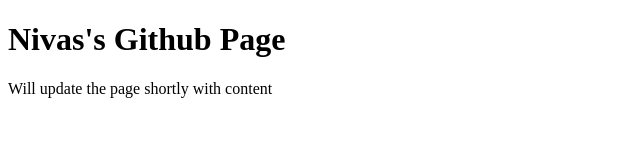
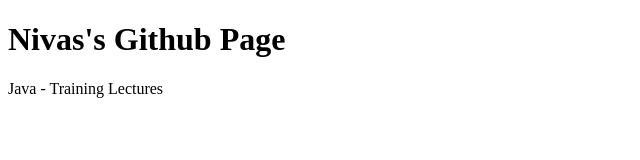
Before and after one commit to NivasDonthireddy/nivasdonthireddy.github.io, a plain HTML site: page index.html in a window 1280 px wide. Shown: the whole page, without its empty margins (0-640 px from the left). Drawn offline with Linux system fonts and the light colour scheme.

Commit message:
Update index.html

```diff
--- a/index.html
+++ b/index.html
@@ -5,6 +5,6 @@
 </head>
 <body>
 <h1>Nivas's Github Page</h1>
-<p>Will update the page shortly with content</p>
+<p>Java - Training Lectures</p>
 </body>
 </html>
```
